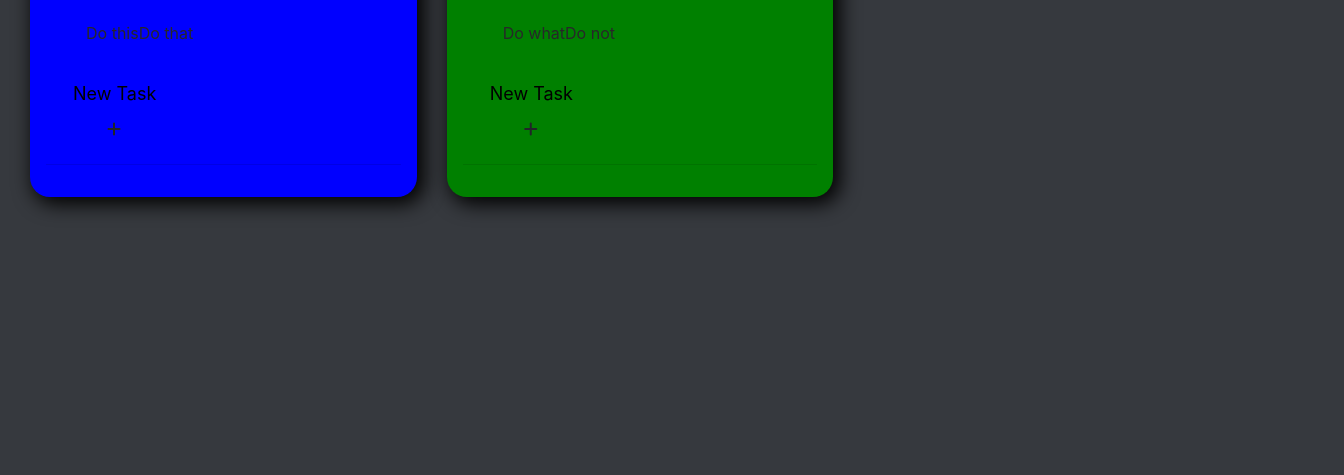
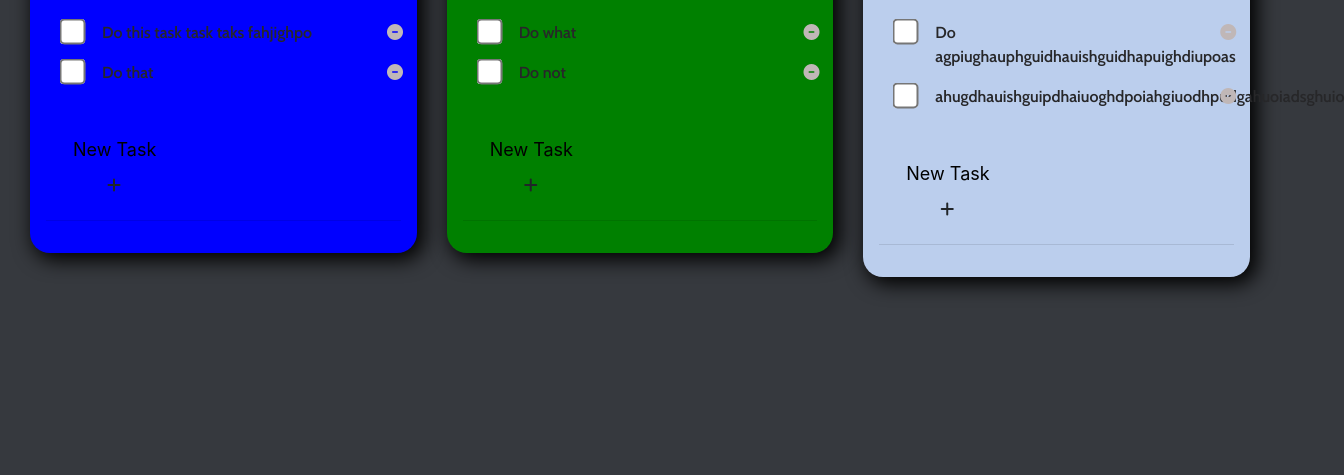
Before and after one commit to ConnorH14/task-tracker, a website with bundled scripts: page index.html in a window 1280 px wide. Shown: the part 325-800 px from the top of the page, 1344 px wide, since content can reach past the window. Built offline with nearby package versions, Linux system fonts and the light colour scheme.

Commit message:
even delete button

```diff
--- a/app/AppState.js
+++ b/app/AppState.js
@@ -8,12 +8,16 @@ class AppState extends EventEmitter {
 
   lists = [
       new List('Task One', 'blue', [
-        new Item('Do this'),
+        new Item('Do this task task taks fahjighpo'),
         new Item('Do that')]
       ),
       new List('Task Two', 'green', [
         new Item('Do what'),
         new Item('Do not')]
+      ),
+      new List('Task Three', '#bbceed', [
+        new Item('Do agpiughauphguidhauishguidhapuighdiupoas'),
+        new Item('ahugdhauishguipdhaiuoghdpoiahgiuodhpudgahuoiadsghuio')]
       )
   ];
 
--- a/app/Controllers/ListsController.js
+++ b/app/Controllers/ListsController.js
@@ -14,14 +14,26 @@ function _drawLists(){
 
   for(let i = 0; i < lists.length; i++){
     for(let x = 0; x < lists[i].items.length; x++){
-      itemTemplate += lists[i].items[x].task
+      itemTemplate += /*html*/ `
+      <li>
+          <div class="row">
+              <div class="col-10">
+                  <input onclick="swal('You completed a task!', 'Good Job!', 'success');" class="form-check-input" type="checkbox" value="" >
+                  <label class="form-check-label ml-3" for="flexCheckDefault"><p>${lists[i].items[x].task}</p></label>
+              </div>
+              <div class="col-2">
+                  <i onclick="swal('Would you like to delete task?', {buttons: ['Cancel', true],});" class="fas fa-minus-circle"></i>
+              </div>
+          </div>
+      </li>
+      `
     }
     template += /*html*/ `
     <div class="col-lg-4">
         <div class="p-0 my-3 task-card" style="background-color: ${lists[i].color}">
             <h2 class="text-center mb-lg-4 task-header"><b>${lists[i].title}</b></h2>
             <ul class="task-list m-3">
-                ${itemTemplate}
+              ${itemTemplate}
             </ul>
             <div class="p-3">
                 <form>
```
Also changed, not shown: index.html (+11 -5 lines).
